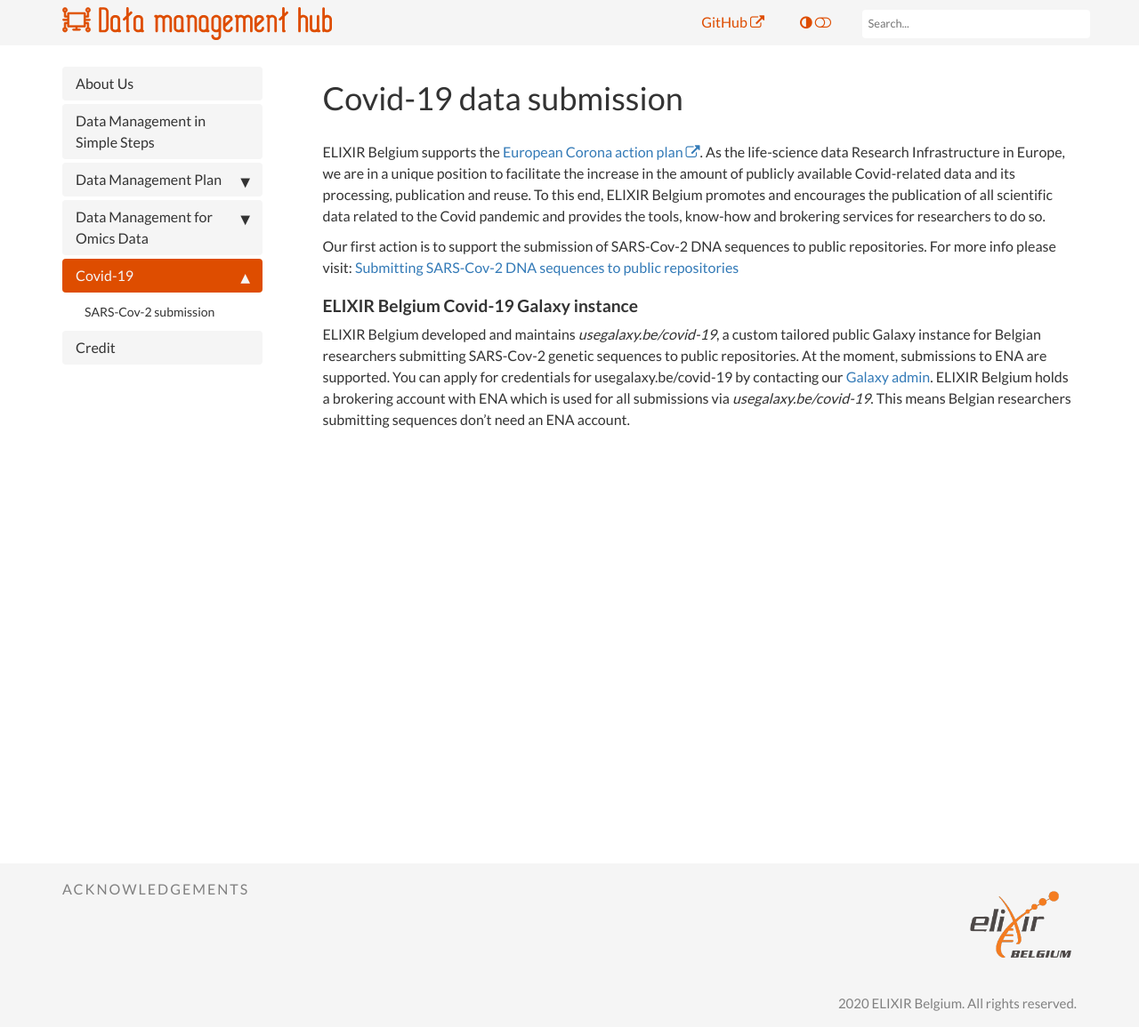
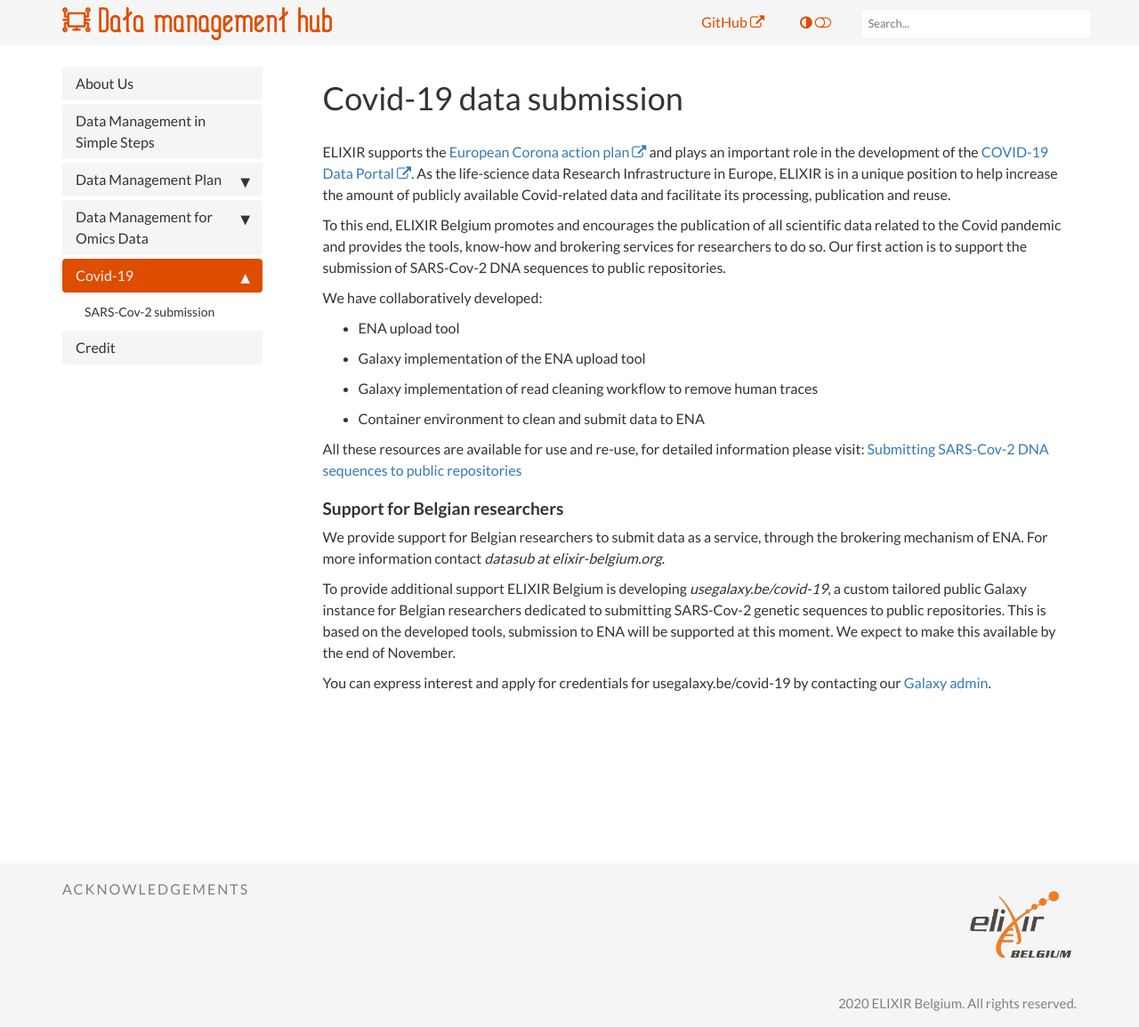
Before and after one commit to ELIXIR-Belgium/rdm-guide, a Jekyll site: the page built from pages/covid-19/index.md, in a window 1280 px wide. Shown: the whole page at 89% size. Built offline with Jekyll 4.4.1, drawn with Linux system fonts in a browser that asks for light colours.

Commit message:
Update index.md
suggestions to make the landing page more structured

```diff
--- a/pages/covid-19/index.md
+++ b/pages/covid-19/index.md
@@ -4,12 +4,25 @@ keywords: covid-19, ENA, data-submission, viral sequences
 permalink: covid-19/index.html
 ---
 
-ELIXIR Belgium supports the [European Corona action plan](https://ec.europa.eu/info/sites/info/files/covid-firsteravscorona_actions.pdf). As the life-science data Research Infrastructure in Europe, we are in a unique position to facilitate the increase in the amount of publicly available Covid-related data and its processing, publication and reuse.
-To this end, ELIXIR Belgium promotes and encourages the publication of all scientific data related to the Covid  pandemic and provides the tools, know-how and brokering services for researchers to do so.
+ELIXIR supports the [European Corona action plan](https://ec.europa.eu/info/sites/info/files/covid-firsteravscorona_actions.pdf) and plays an important role in the development of the [COVID-19 Data Portal](https://www.covid19dataportal.org). As the life-science data Research Infrastructure in Europe, ELIXIR is in a unique position to help increase the amount of publicly available Covid-related data and facilitate its processing, publication and reuse.
 
-Our first action is to support the submission of SARS-Cov-2 DNA sequences to public repositories. For more info please visit:
+To this end, ELIXIR Belgium promotes and encourages the publication of all scientific data related to the Covid  pandemic and provides the tools, know-how and brokering services for researchers to do so. Our first action is to support the submission of SARS-Cov-2 DNA sequences to public repositories.
+
+We have collaboratively developed:
+
+* ENA upload tool
+* Galaxy implementation of the ENA upload tool
+* Galaxy implementation of read cleaning workflow to remove human traces
+* Container environment to clean and submit data to ENA
+
+All these resources are available for use and re-use, for detailed information please visit:
 [Submitting SARS-Cov-2 DNA sequences to public repositories](sarscov2_submission)
 
+### Support for Belgian researchers
 
-### ELIXIR Belgium Covid-19 Galaxy instance
-ELIXIR Belgium developed and maintains *usegalaxy.be/covid-19*, a custom tailored public Galaxy instance for Belgian researchers submitting SARS-Cov-2 genetic sequences to public repositories. At the moment, submissions to ENA are supported. You can apply for credentials for usegalaxy.be/covid-19 by contacting our [Galaxy admin](mailto:galaxy@elixir-belgium.org). ELIXIR Belgium holds a brokering account with ENA which is used for all submissions via *usegalaxy.be/covid-19*. This means Belgian researchers submitting sequences don't need an ENA account.
+We provide support for Belgian researchers to submit data as a service, through the brokering mechanism of ENA. For more information contact *datasub at elixir-belgium.org*.
+
+To provide additional support ELIXIR Belgium is developing *usegalaxy.be/covid-19*, a custom tailored public Galaxy instance for Belgian researchers dedicated to submitting SARS-Cov-2 genetic sequences to public repositories. This is based on the developed tools, submission to ENA will be supported at this moment.
+We expect to make this available by the end of November.
+
+You can express interest and apply for credentials for usegalaxy.be/covid-19 by contacting our [Galaxy admin](mailto:galaxy@elixir-belgium.org).
```
